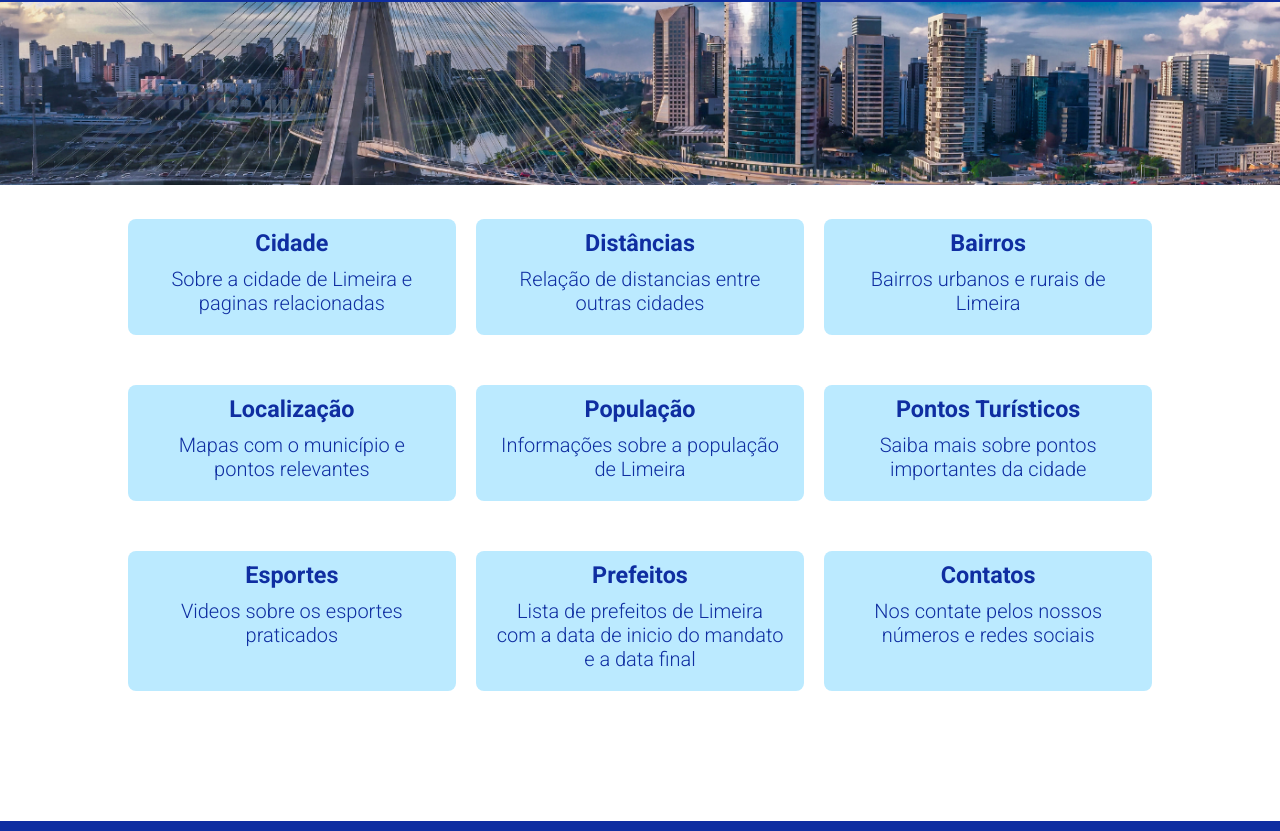
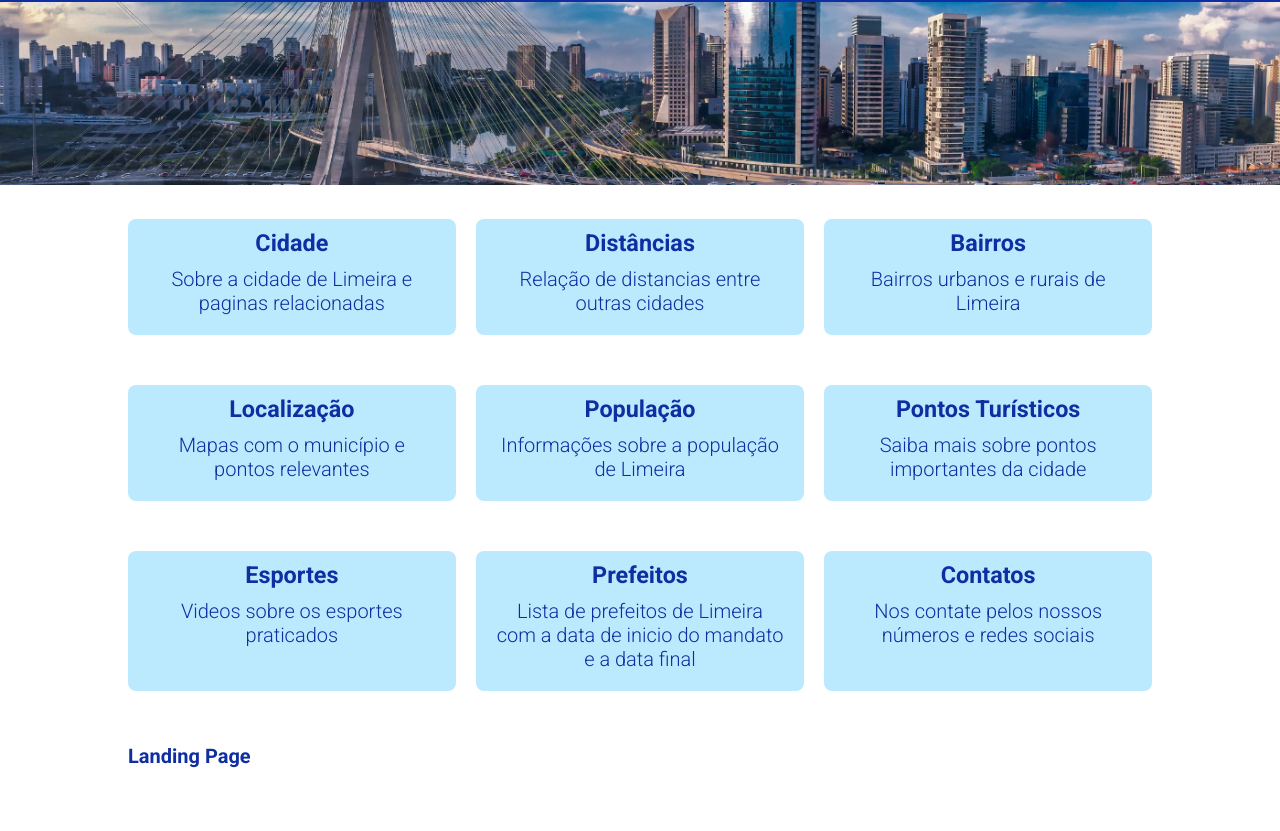
Before and after one commit to juperes/Site_Limeira, a plain HTML site: page index.html in a window 1280 px wide. Shown: the part 113-944 px from the top of the page. Drawn offline with nearby package versions, Linux system fonts and the light colour scheme.

Commit message:
Aula 10/02/2025 - Index para Landingpage

```diff
--- a/index.html
+++ b/index.html
@@ -90,8 +90,10 @@
             <p>Nos contate pelos nossos números e redes sociais</p>
           </a>
         </div>
+        <h2><a href="landingpage.html">Landing Page</a></h2>
       </div>
     </main>
+
 
     <footer>
       <div>&copy; 2024 | Site Limeira | Créditos</div>
```
